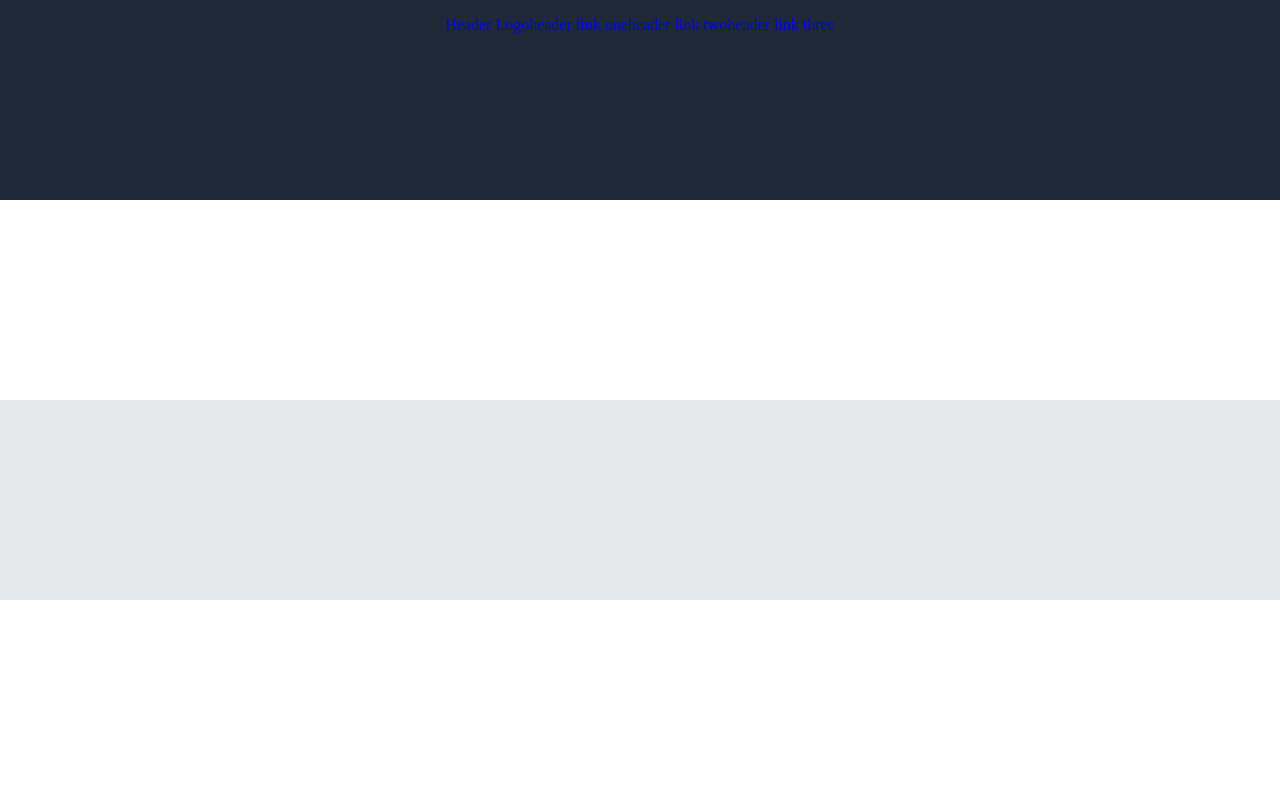
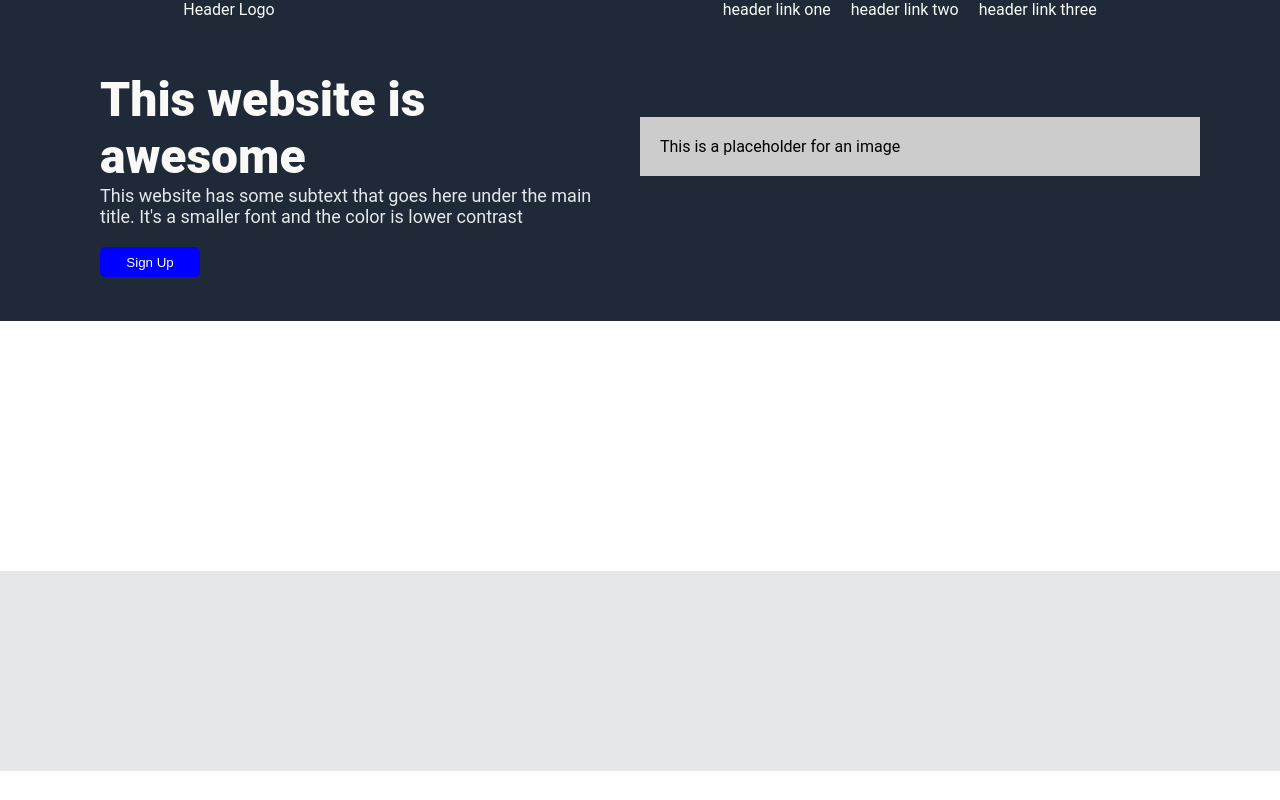
Before and after one commit to JoelEmpeigne/landing-page, a plain HTML site: page index.html in a window 1280 px wide. Shown: the top 800 px of the page. Drawn offline with Linux system fonts and the light colour scheme.

Commit message:
added header to index.html

```diff
--- a/css/styles.css
+++ b/css/styles.css
@@ -1,63 +1,122 @@
 body {
     margin: 0;
-    font: roboto;
+    padding: 0;
+    font-family: Roboto;
 }
 
-.container-flex {
+.flex-container {
     display: flex;
     flex-direction: column;
+    flex: 1;
     justify-content: center;
-    width: 100%;
-
 }
 
-.nav-bar {
+/* CSS for main header section includes Navbar and Hero Section */
+.header {
+    background-color: #1f2937;
+    height: 100%;
     display: flex;
-    align-items: center;
+    flex-direction: column;
+}
+
+.navbar {
+    display: flex;
     justify-content: center;
-    position: fixed;
-    height: 50px;
+    gap: 28em;
+}
 
+.left-navbar a {
+    color: #f9faf8;
+    font: 24px;
+    text-decoration: none;
+}
+
+.right-navbar ul {
+    display: flex;
+    gap: 20px;
 }
 
 a {
     text-decoration: none;
+    font: 18px;
+    color: #f9faf8;
 }
 
-.left-nav {
-    flex-grow: 1;
+ul {
+    display: flex;
+    margin: 0;
+    padding: 0;
+    list-style-type: none;
 }
 
-.right-nav {
-    position: absolute;
-    justify-content: flex-end;
-    flex-direction: row-reverse;
-
+/* starting hero-section css here */
+.hero-section {
+    display: flex;
+    justify-content: center;
+    align-items: center;
+    flex: 1;
+    margin: 2em 5em 5em 5em;
 }
 
-.section1 {
-    height: 200px;
-    background-color: #1F2937;
+.main-text {
     display: flex;
-    justify-content: center;
-
+    flex-direction: column;
 }
 
-.section2 {
-    height: 200px;
+.hero-text,
+.image-holder {
+    flex: 1;
+    /* Makes both elements take equal space */
+    padding: 20px;
+    /* Optional: adds some padding */
+    height: 150px;
 }
 
-.section3 {
+.image-holder {
+    height: 100%;
+}
+
+.description {
+    font-size: 18px;
+    color: #e5e7eb;
+}
+
+.title {
+    font-size: 48px;
+    font-weight: 900;
+    color: #f9faf8;
+}
+
+.image-holder {
+    background-color: #ccc;
+    /* Adds a background color to visualize the placeholder */
+}
+
+button {
+    background-color: blue;
+    color: white;
+    border: none;
+    cursor: pointer;
+    border-radius: 5px;
+    height: 30px;
+    width: 100px;
+    margin-top: 20px;
+}
+
+.section-1 {
+    height: 250px;
+}
+
+.section-2 {
     height: 200px;
     background-color: #E5E7EB;
 }
 
-.section4 {
-    height: 200px;
-
+.section-3 {
+    height: 150px;
 }
 
 .footer {
-    height: 75px;
-    background-color: #1F2937;
+    background-color: #1f2937;
+    height: 50px;
 }
--- a/index.html
+++ b/index.html
@@ -9,22 +9,40 @@
 </head>
 
 <body>
-    <div class="container-flex">
-        <div class="section1">
-            <div class="nav-bar">
-                <div class="left-navbar"><a href="#">Header Logo</a></div>
-                <div class="right-navbar"><a href="#">header link one</a></div>
-                <div class="right-navbar"><a href="#">header link two</a></div>
-                <div class="right-navbar"><a href="#">header link three</a></div>
+    <div class="flex-container">
+        <div class="header">
+            <div class="navbar">
+                <div class="left-navbar">
+                    <ul>
+                        <li><a href="#"> Header Logo</a></li>
+                    </ul>
+                </div>
+                <div class="right-navbar">
+                    <ul>
+                        <li><a href="#">header link one</a></li>
+                        <li><a href="#">header link two</a></li>
+                        <li><a href="#">header link three</a></li>
+                    </ul>
+                </div>
+            </div>
+            <div class="hero-section">
+                <div class="hero-text">
+                    <div class="main-text">
+                        <span class="title">This website is awesome</span>
+                        <span class="description">This website has some subtext that goes here under the main title.
+                            It's a
+                            smaller font and the color is lower contrast</span>
+                        <span><button>Sign Up</button></span>
+                    </div>
+                </div>
+                <div class="image-holder">This is a placeholder for an image</div>
             </div>
         </div>
-        <div class="section2"></div>
-        <div class="section3"></div>
-        <div class="section4"></div>
+        <div class="section-1"></div>
+        <div class="section-2"></div>
+        <div class="section-3"></div>
         <div class="footer"></div>
     </div>
-
-
 </body>
 
 </html>
```
